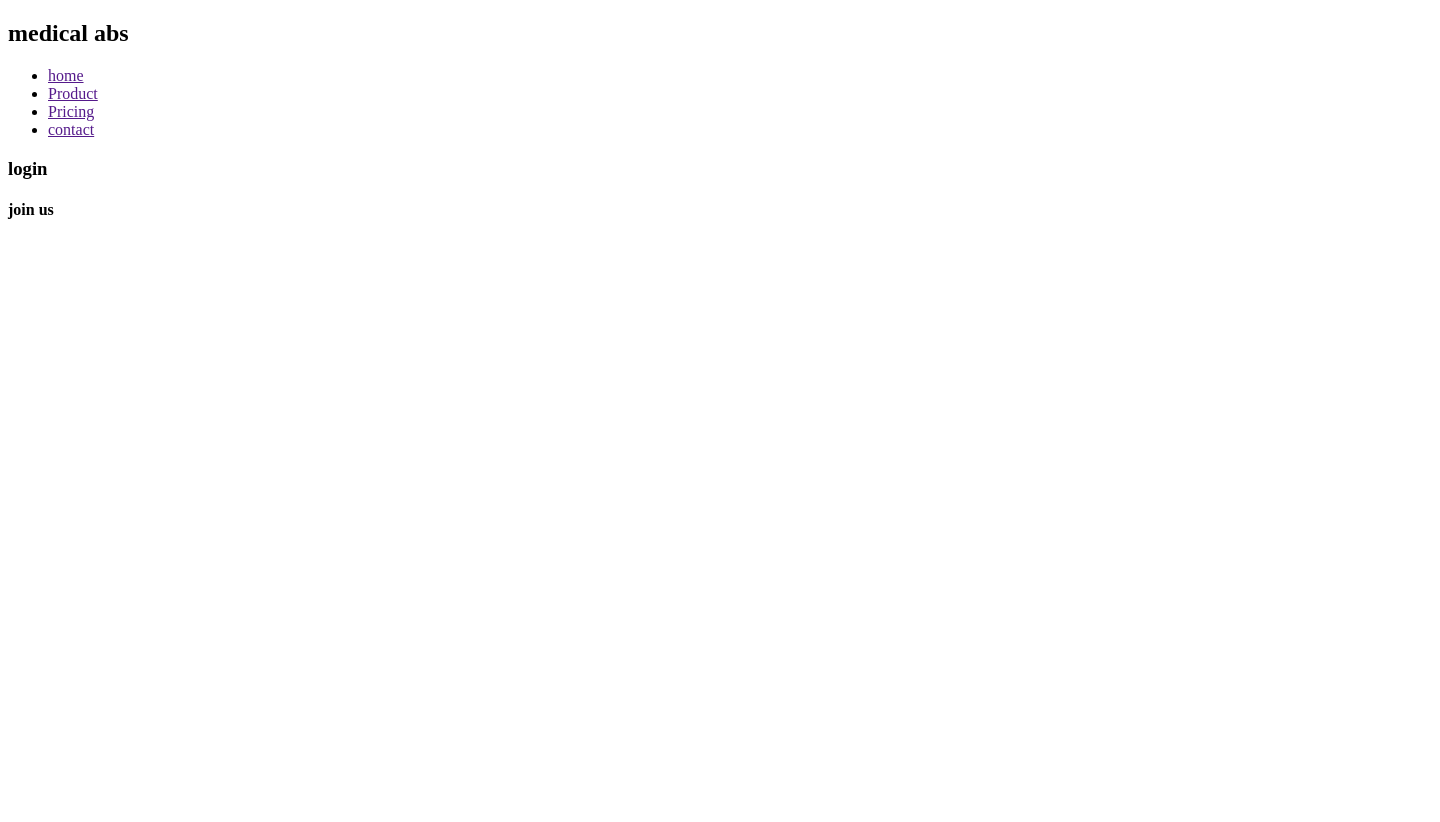
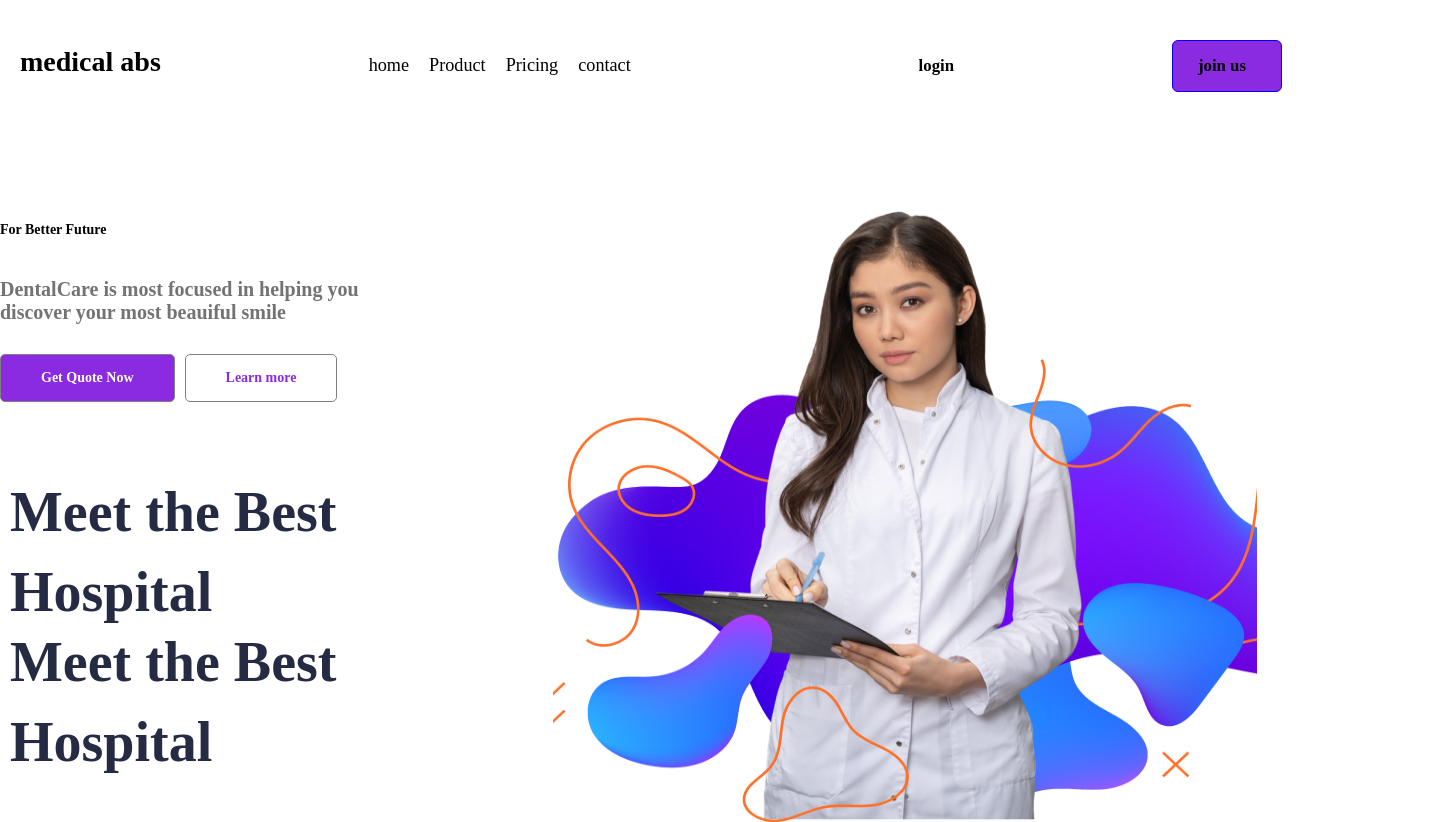
Before and after one commit to Firuddin/Firuddin-proyekt1, a plain HTML site: page index.html in a window 1280 px wide. Shown: the whole page, 1440 px wide, since content can reach past the window. Before the commit the page ends 800 px from the top, so only its background shows below. Drawn offline with Linux system fonts and the light colour scheme.

Commit message:
add proyekt1.

```diff
--- a/assets/css/style.css
+++ b/assets/css/style.css
@@ -0,0 +1,125 @@
+.nav {
+  width: 1322px;
+  margin: 0 auto;
+  padding: 40px;
+  display: flex;
+  justify-content: space-between;
+  align-items: baseline;
+}
+* {
+  margin: 0px;
+  font-size: 14px;
+  font-family: Montserrat;
+  box-sizing: border-box;
+}
+.nav h2 {
+  position: relative;
+  left: -20px;
+  font-size: 2rem;
+  font-weight: 700px;
+}
+.links {
+  display: flex;
+  gap: 20px;
+  position: relative;
+  left: -70px;
+}
+.links {
+  list-style-type: none;
+}
+.nav .links li a {
+  color: black;
+  text-decoration: none;
+  font-size: 1.3rem;
+}
+.nav h3 {
+  position: relative;
+  font-size: 1.2rem;
+}
+.nav .login .button i {
+  padding-left: 10px;
+}
+.nav .login .button {
+  background-color: blueviolet;
+  padding: 15px 25px;
+  font-size: 1.2rem;
+  border-radius: 6px;
+  color: black;
+  border: 1px solid blue;
+  font-family: montserrat;
+}
+.qutu {
+  width: 1440px;
+  margin: 0 auto;
+}
+.qutu .container .row1 {
+  display: flex;
+  margin-top: 70px;
+}
+.qutu .container .row1 .column1{
+position: relative;
+flex-direction: column;
+gap: 20px;
+display: flex;
+}
+.qutu .container .row1 .column1 img{
+position: absolute;
+width: 704px;
+height: 642px;
+bottom: -10px;
+top: -22px;
+}
+.qutu .container .row1 .column1 .h1 h1 {
+  font-size: 4rem;
+  font-weight: 800;
+  padding-left: 10px;
+  color: #252b42;
+  padding-top: 30px;
+  line-height: 80px;
+}
+.qutu .container .row1 .column1 .h1 .hh {
+  position: relative;
+  top: -40px;
+}
+.qutu .container .row1 .column1 .h1 {
+  border: 1px dashed var(--cernl);
+  border-radius: 7px;
+  border-right-style: none;
+  margin-top: 20px;
+  width: 90%;
+  height: 350px;
+}
+.qutu .container .row1 .column1 h2 {
+  font-size: 1rem;
+  color: var:blue;
+  margin: 20px 0;
+  font-weight: 900;
+}
+
+.qutu .container .row1 .column1 h3 {
+  font-size: 20px;
+  color: #737373;
+  width: 40ch;
+}
+
+.qutu .container .row1 .column1 .buttons {
+  margin-top: 10px;
+  display: flex;
+  gap: 10px;
+}
+
+.qutu .container .row1 .column1 .buttons > * {
+  border: 1px solid grey;
+  padding: 15px 40px;
+  border-radius: 5px;
+  font-weight: 700;
+}
+
+.qutu .container .row1 .column1 .buttons .button1 {
+  background-color: blueviolet;
+  color: white;
+}
+
+.qutu .container .row1 .column1 .buttons .button2 {
+  background-color: white;
+  color:blueviolet;
--- a/index.html
+++ b/index.html
@@ -10,7 +10,7 @@
     <header>
       <div class="nav">
         <h2>medical abs</h2>
-        <ul>
+        <ul class="links">
           <li><a href="">home</a></li>
           <li><a href="">Product</a></li>
           <li><a href="">Pricing</a></li>
@@ -18,11 +18,33 @@
         </ul>
         <h3>login</h3>
         <div class="login">
-<h4 class="button">
-  join us <i class=""></i>
-</h4>
+          <h4 class="button">join us <i class="joinn"></i></h4>
         </div>
       </div>
     </header>
+    <section class="qutu">
+      <div class="container">
+        <div class="row1">
+          <div class="column1">
+            <h2>For Better Future</h2>
+            <h3>
+              DentalCare is most focused in helping you discover your most
+              beauiful smile
+            </h3>
+            <div class="buttons">
+              <div class="button1">Get Quote Now</div>
+              <div class="button2">Learn more</div>
+            </div>
+            <div class="h1">
+              <h1>Meet the Best Hospital</h1>
+              <h1 class="hh">Meet the Best Hospital</h1>
+            </div>
+          </div>
+          <div class="column1">
+            <img src="./assets/image/doctor.png" alt="hekimin sekili" />
+          </div>
+        </div>
+      </div>
+    </section>
   </body>
 </html>
```
